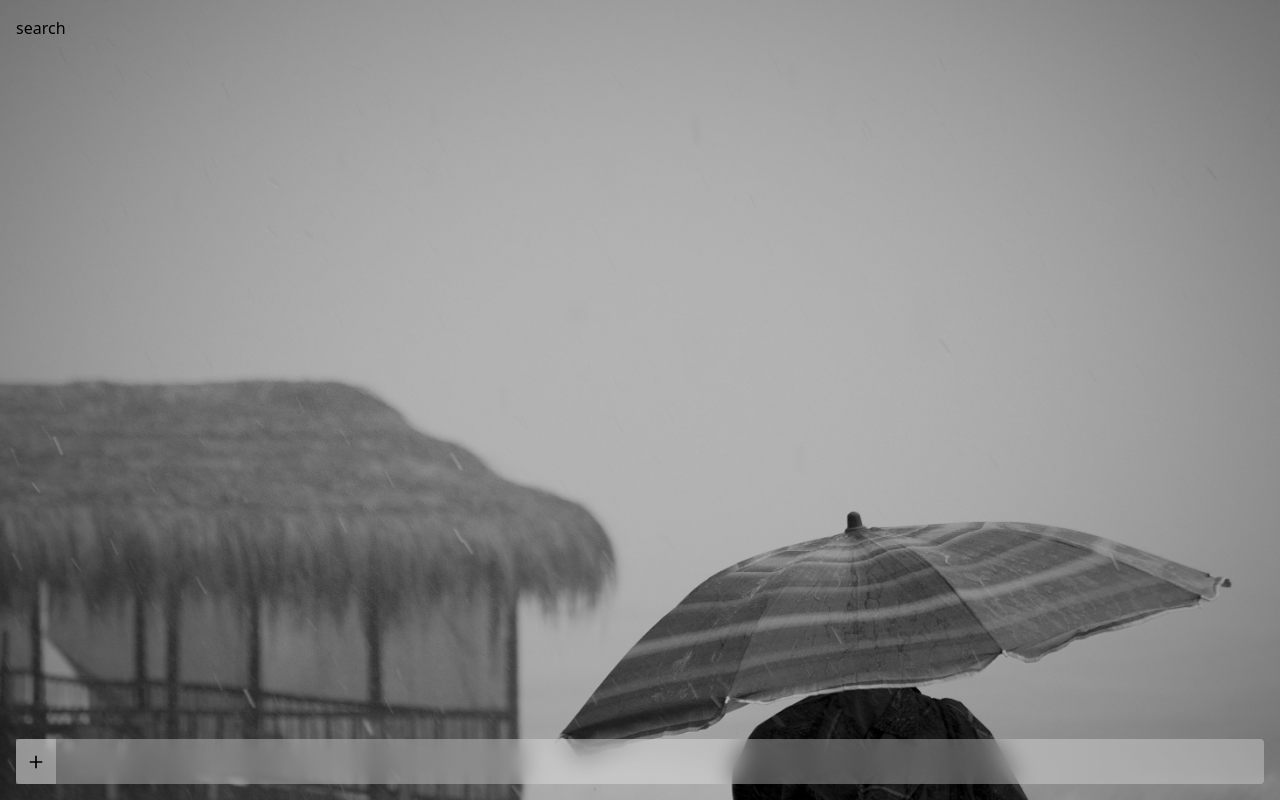
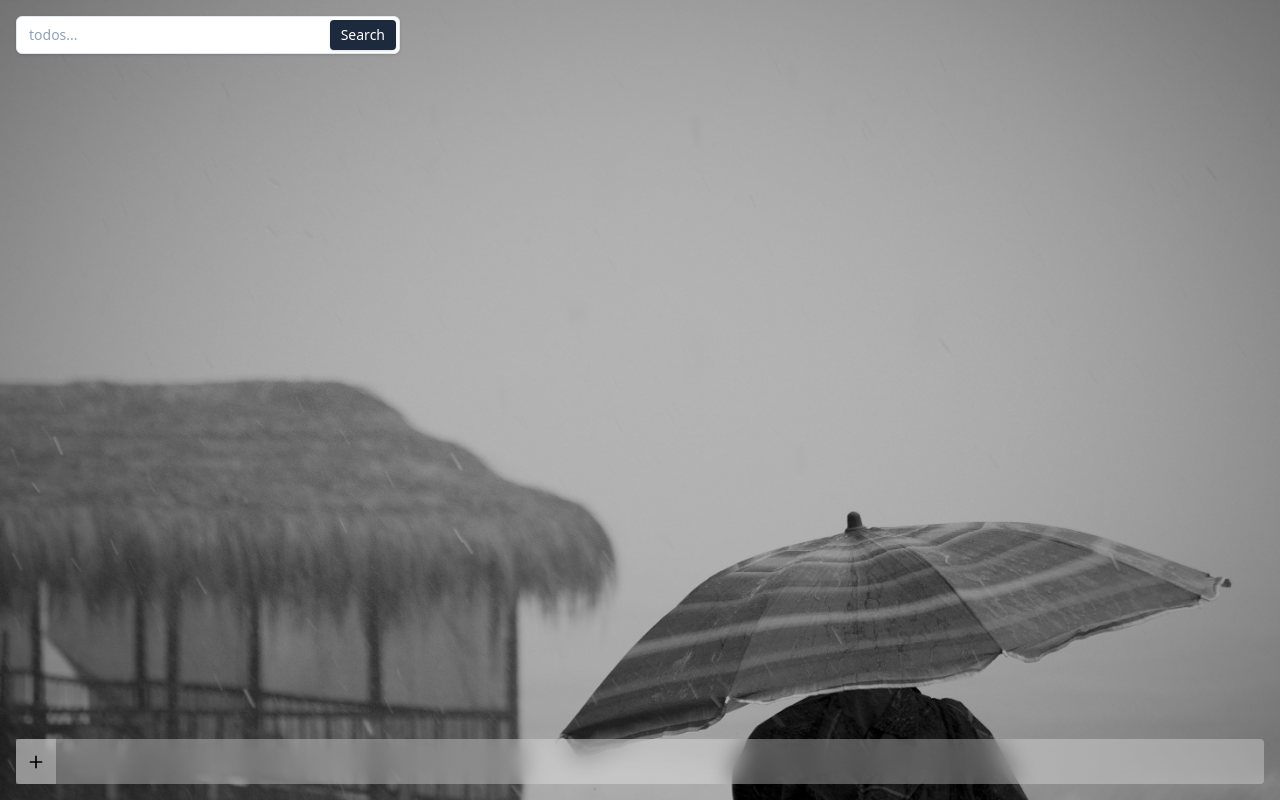
Before and after one commit to alimuhammadiiii/TodoApp, a React (Vite) app: page / in a window 1280 px wide. Built offline with nearby package versions, Linux system fonts and the light colour scheme.

Commit message:
add component search

```diff
--- a/src/routes/index.tsx
+++ b/src/routes/index.tsx
@@ -1,5 +1,5 @@
 import { createFileRoute } from "@tanstack/react-router";
-// import Search from "../components/search";
+import Search from "../components/search";
 import Todos from "../components/Todos";
 import AddTodo from "../components/AddTodo";
 import { TodosProvider } from "../hooks/useTodoContext";
@@ -23,8 +23,8 @@ function Home() {
 function Header() {
   return (
     <>
-      {/* <Search /> */}
-      <>search</>
+      <Search />
+
       {/* <Sorting /> */}
     </>
   );
```
